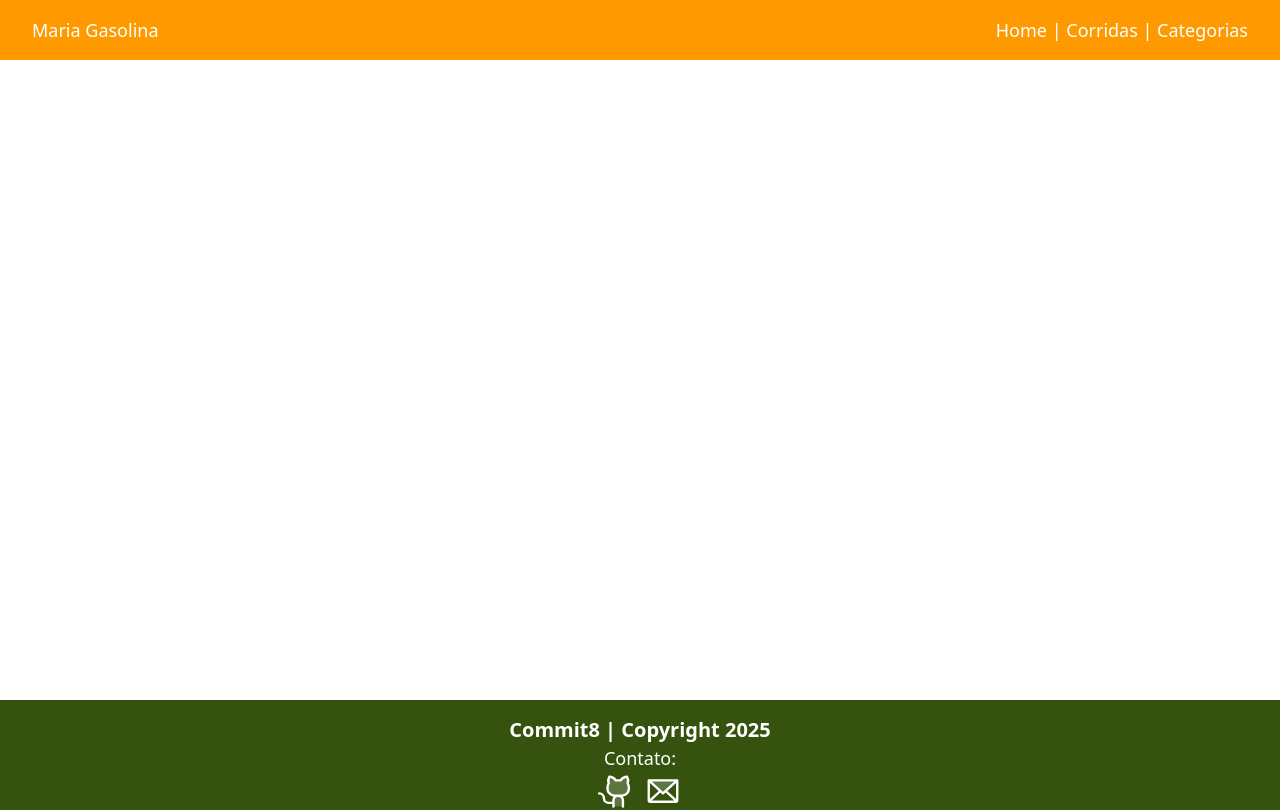
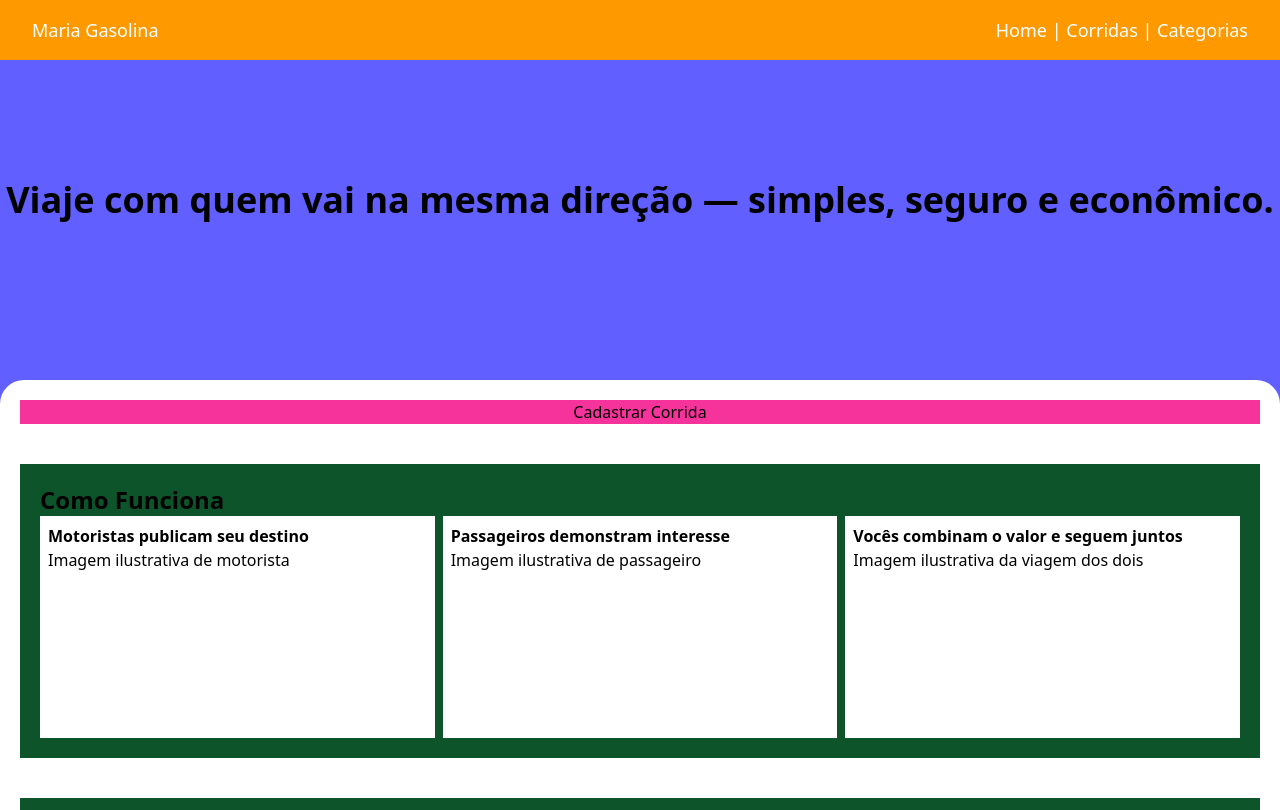
Before and after one commit to Commit8/maria_gasolina_react, a React (Vite) app: page / in a window 1280 px wide. Shown: the top 810 px of the page. Built offline with nearby package versions, Linux system fonts and the light colour scheme.

Commit message:
Chamando Home no App.tsx

```diff
--- a/src/App.tsx
+++ b/src/App.tsx
@@ -1,5 +1,6 @@
 import Footer from "./components/footer/Footer"
 import Navbar from "./components/navbar/Navbar"
+import Home from "./pages/home/Home"
 
 function App() {
 
@@ -7,7 +8,7 @@ function App() {
     <>
            <Navbar/>
            <div className="min-h-[80vh]">
-
+            <Home />
 
            </div>
            <Footer />
--- a/src/components/corrida/listacorrida/ListaCorrida.tsx
+++ b/src/components/corrida/listacorrida/ListaCorrida.tsx
@@ -2,6 +2,7 @@ import { useEffect, useState } from "react";
 import { buscar } from "../../../services/Service";
 import { SyncLoader } from "react-spinners";
 import type Corrida from "../../../models/Corrida";
+// import {ToastAlerta} from "../../../utils/ToastAlerta"
 
 const ListaCorrida = () => {
 
@@ -18,7 +19,8 @@ const ListaCorrida = () => {
 
             await buscar("/corridas", setCorridas)
         } catch(error: any){
-            alert("Não há Corridas")
+            alert('não há Corridas')
+            // ToastAlerta("Não há Corridas!", 'erro')
         } finally{
             setIsLoading(false);
         }
```
